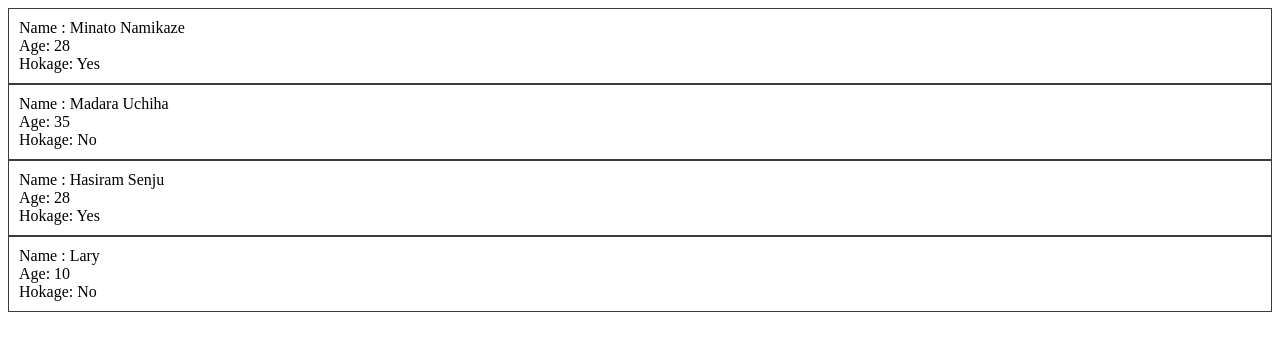
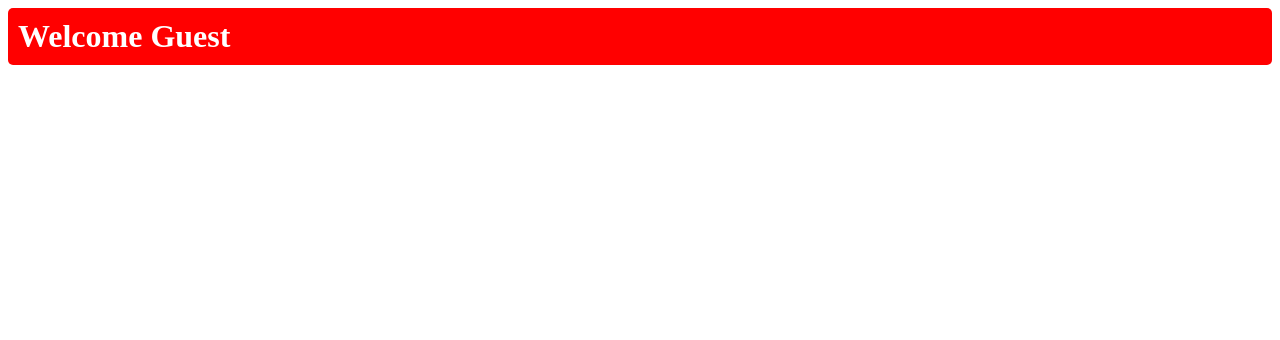
Before and after one commit to santoshpoptani/React-Intro, a React (Vite) app in the folder my-react-app/: page / in a window 1280 px wide. Shown: the top 340 px of the page. Built offline with nearby package versions, Linux system fonts and the light colour scheme.

Commit message:
Conditional Rendering

```diff
--- a/my-react-app/src/App.jsx
+++ b/my-react-app/src/App.jsx
@@ -1,17 +1,28 @@
 import Cards from "./Cards";
 import Student from "./Students";
+import UserGreatings from "./UserGreeting";
 
 //This is also a component but act as a parent component
 
 function App(){
 
     return(
-        <>
-        <Student name="Minato Namikaze" age={28} isHokage={true} />
-        <Student name="Madara Uchiha" age={35} isHokage={false} />
-        <Student name="Hasiram Senju" age={28} isHokage={true} />
-        <Student name="Lary" />
-        </>
+
+            <>
+            <UserGreatings isLoggedIn={false} username = "Minato Namikaze"/>
+
+
+            </>
+
+
+
+
+        // <>
+        // <Student name="Minato Namikaze" age={28} isHokage={true} />
+        // <Student name="Madara Uchiha" age={35} isHokage={false} />
+        // <Student name="Hasiram Senju" age={28} isHokage={true} />
+        // <Student name="Lary" />
+        // </>
 
         //<Cards/>
     );
--- /dev/null
+++ b/my-react-app/src/UserGreeting.jsx
@@ -0,0 +1,37 @@
+
+import PropTypes from "prop-types";
+
+//Its condition rendering
+// Based on the conditions the component is renderd
+
+function UserGreatings(props){
+
+    const welcomeMessage = <h2 className="welcome-message">Welcome Lord {props.username}</h2>
+    const loginprompt = <h2 className="login-prompt">Welcome Guest</h2>
+
+    return(props.isLoggedIn ?   welcomeMessage : loginprompt);
+
+//we Will use ternary operator
+
+    // if(props.isLoggedIn){
+    //    return(
+    //    <h2>
+    //         Welcome Lord {props.username}
+    //     </h2>
+    //    )
+    // }
+
+    // return(
+    // <h2>
+    //     Welcome Guest
+    // </h2>
+    // )
+}
+
+UserGreatings.prototype = {
+    isLoggedIn : PropTypes.bool,
+    username : PropTypes.string
+
+}
+
+export default UserGreatings;
--- a/my-react-app/src/index.css
+++ b/my-react-app/src/index.css
@@ -24,3 +24,22 @@ margin-bottom: 10px;
 .student p{
   margin: 0;
 }
+
+.welcome-message{
+  font-size: 2em;
+  background-color: green;
+  color: white;
+  padding: 10px;
+  border-radius: 5px;
+  margin: 0;
+}
+
+.login-prompt{
+  font-size: 2em;
+  background-color: red;
+  color: white;
+  padding: 10px;
+  border-radius: 5px;
+  margin: 0;
+
+}
```
